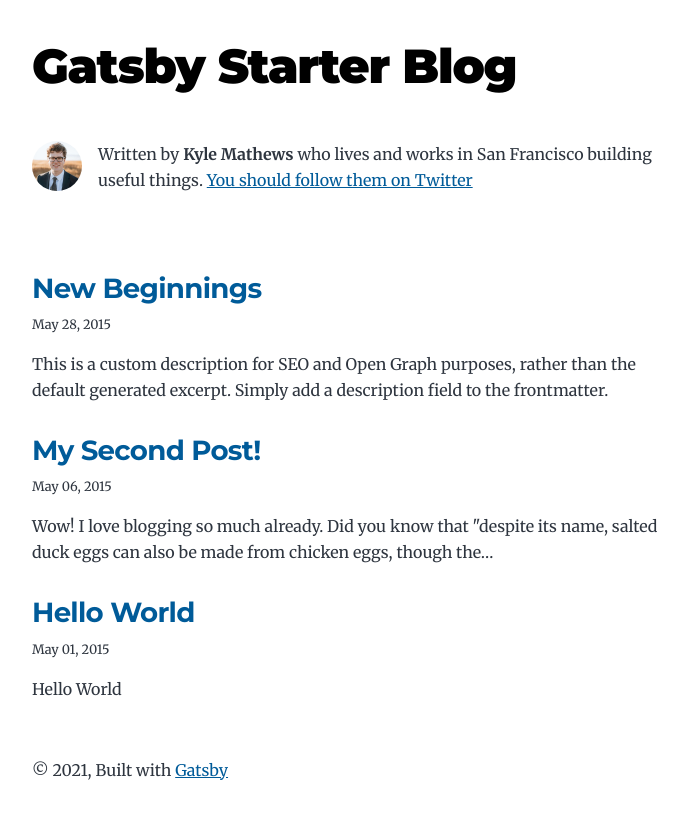
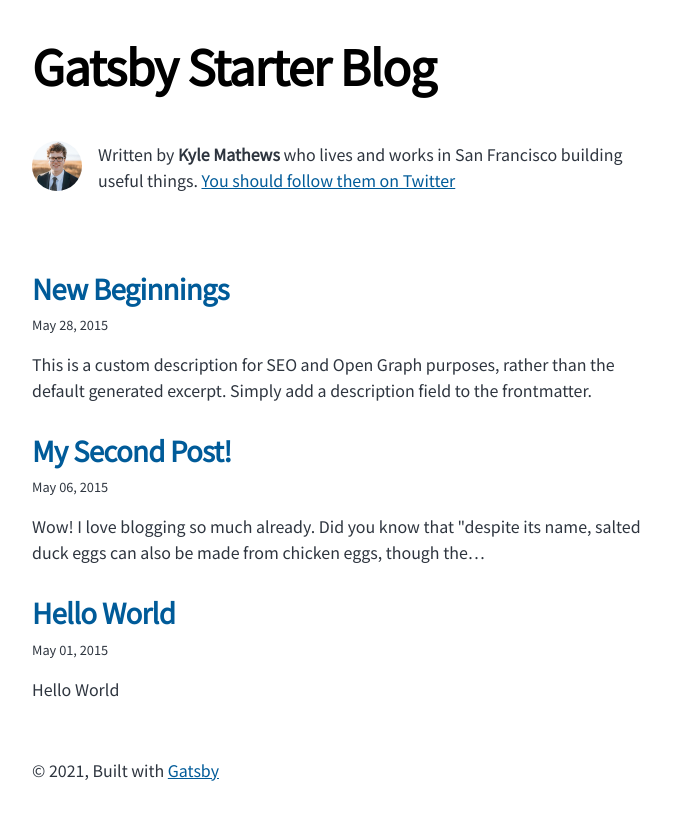
Before and after one commit to oqdxbpo/yoshi-blog, a Gatsby site: page / in a window 1280 px wide. Shown: the whole page, without its empty margins (292-980 px from the left). Built offline with nearby package versions, Linux system fonts and the light colour scheme; Gatsby itself is replaced by a stand-in of ours.

Commit message:
font changed

```diff
--- a/gatsby-browser.js
+++ b/gatsby-browser.js
@@ -8,3 +8,6 @@
 
 // Highlighting for code blocks
 import "prismjs/themes/prism.css"
+
+//フォント追加
+import "@fontsource/noto-sans-jp"
--- a/package.json
+++ b/package.json
@@ -8,6 +8,7 @@
     "url": "https://github.com/gatsbyjs/gatsby/issues"
   },
   "dependencies": {
+    "@fontsource/noto-sans-jp": "^4.4.5",
     "gatsby": "^3.8.1",
     "gatsby-plugin-feed": "^3.8.0",
     "gatsby-plugin-gatsby-cloud": "^2.8.1",
@@ -27,8 +28,8 @@
     "gatsby-transformer-remark": "^4.5.0",
     "gatsby-transformer-sharp": "^3.8.0",
     "prismjs": "^1.24.0",
-    "react": "^17.0.1",
-    "react-dom": "^17.0.1",
+    "react": "^17.0.2",
+    "react-dom": "^17.0.2",
     "react-helmet": "^6.1.0",
     "typeface-merriweather": "0.0.72",
     "typeface-montserrat": "0.0.75"
--- a/src/style.css
+++ b/src/style.css
@@ -27,11 +27,13 @@
   --spacing-20: 5rem;
   --spacing-24: 6rem;
   --spacing-32: 8rem;
-  --fontFamily-sans: Montserrat, system-ui, -apple-system, BlinkMacSystemFont,
+  /* --fontFamily-sans: Montserrat, system-ui, -apple-system, BlinkMacSystemFont,
     "Segoe UI", Roboto, "Helvetica Neue", Arial, "Noto Sans", sans-serif,
     "Apple Color Emoji", "Segoe UI Emoji", "Segoe UI Symbol", "Noto Color Emoji";
   --fontFamily-serif: "Merriweather", "Georgia", Cambria, "Times New Roman",
-    Times, serif;
+    Times, serif; */
+  --fontFamily-sans: Noto Sans JP;
+  --fontFamily-serif: Noto Sans JP;
   --font-body: var(--fontFamily-serif);
   --font-heading: var(--fontFamily-sans);
   --fontWeight-normal: 400;
```
Also changed, not shown: 1 other file.
